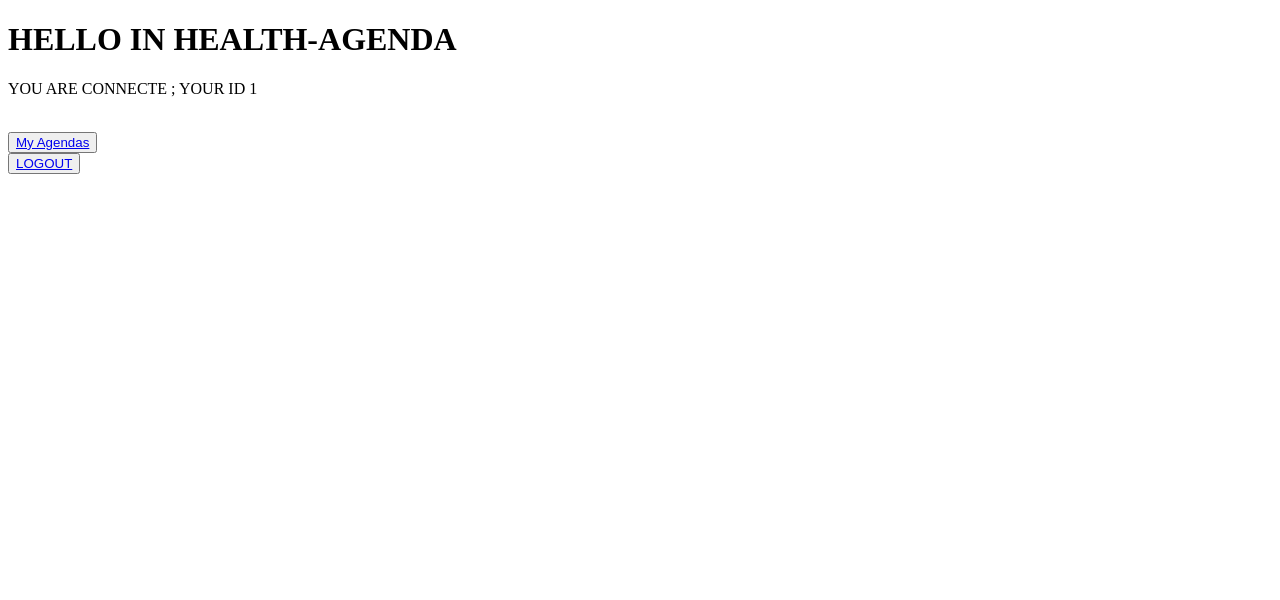
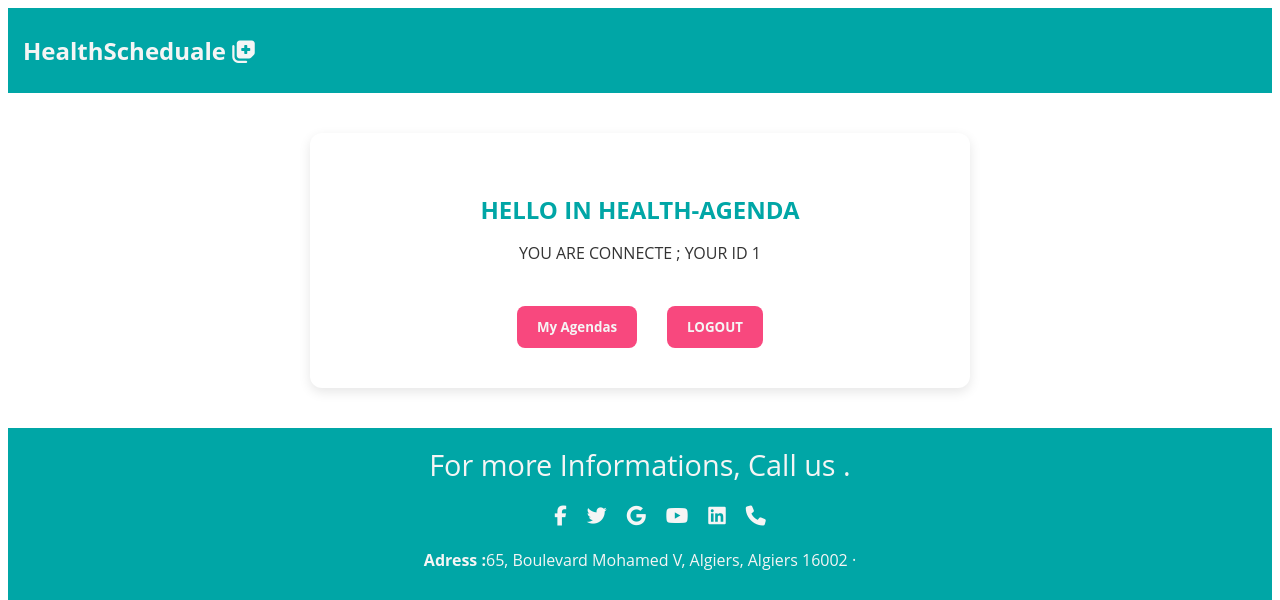
Before and after one commit to sihem2001/HealthSchedule, a PHP site: page /php/dashboard.php in a window 1280 px wide. Shown: the top 600 px of the page. Before the commit the page ends 174 px from the top, so only its background shows below. Run offline with PHP 8.4, Linux system fonts and the light colour scheme; the visitor is signed in with stand-in values (Sample User, id 1).

Commit message:
dashboard page css

```diff
--- a/css/dashboard.css
+++ b/css/dashboard.css
@@ -0,0 +1,47 @@
+* {
+  color: #f5f5f5;
+  font-family: "Open Sans", sans-serif;
+}
+.middlePage {
+  background-color: white;
+  margin: 40px auto;
+  padding: 40px 30px;
+  max-width: 600px;
+  max-height: 1000px;
+  text-align: center;
+  border-radius: 12px;
+  box-shadow: 0 4px 12px rgba(0, 0, 0, 0.1);
+}
+.middlePage h1 {
+  color: #00a6a6;
+  margin-bottom: 10px;
+}
+.middlePage p {
+  font-size: 1rem;
+  color: #333;
+  margin-bottom: 20px;
+}
+
+.buttons {
+  display: flex;
+  justify-content: center;
+  gap: 15px;
+  flex-wrap: wrap;
+}
+button {
+  background-color: #f8487e;
+  color: white;
+  text-decoration: none;
+  padding: 12px 20px;
+  border-radius: 8px;
+  font-weight: bold;
+  transition: background-color 0.3s ease;
+  border: none;
+  text-decoration: none;
+}
+button a{
+    text-decoration: none;
+}
+button:hover {
+  background-color: #e03e6f;
+}
--- /dev/null
+++ b/css/footer.css
@@ -0,0 +1,50 @@
+/* footer part */
+.footer-section {
+  background-color: #00a6a6;
+  text-emphasis-color: #ffffff;
+}
+.footer-login {
+  display: flex;
+  align-items: center;
+  justify-content: center;
+  flex-direction: column;
+  text-align: center;
+}
+.footer-login h3 {
+  font-size: 1.8rem;
+  font-weight: 400;
+  text-decoration: capitalize;
+  line-height: 1rem;
+}
+.socialMedia {
+  list-style: none;
+  display: flex;
+  align-items: center;
+  justify-content: center;
+  margin: 5px 0 5px 0;
+}
+.socialMedia li {
+  margin: 0 10px;
+}
+.socialMedia a {
+  text-decoration: none;
+}
+.socialMedia a i {
+  font-size: 20px;
+  transition: color 0.4s ease;
+}
+.socialMedia a i:hover {
+  color: #d0eafd;
+}
+.footer-bottom {
+  font-size: 14px;
+  word-spacing: 2px;
+  text-decoration: capitalize;
+  display: flex;
+  margin-left: 0px;
+}
+.footer-bottom span {
+  text-transform: uppercase;
+  opacity: 0.4;
+  font-weight: 200px;
+}
--- /dev/null
+++ b/css/header.css
@@ -0,0 +1,13 @@
+/* header part css */
+.loginHeader {
+  background-color: #00a6a6;
+  color: #f5f5f5;
+  padding-top: 6px;
+  padding-bottom: 6px;
+}
+.loginHeader h1 {
+  padding-left: 15px;
+}
+nav h1 i {
+  color: #f5f5f5;
+}
--- a/php/dashboard.php
+++ b/php/dashboard.php
@@ -12,12 +12,67 @@ if ( !isset($_SESSION['user_id'])){
  <head>
     <meta charset="UTF-8">
     <meta name="viewport" content="width=device-width, initial-scale=1.0">
-    <title>Document</title>
+      <link rel="stylesheet" href="/css/dashboard.css">
+      <link rel="stylesheet" href="/css/header.css">
+      <link rel="stylesheet" href="/css/footer.css">
+      <link rel="stylesheet" href="https://cdnjs.cloudflare.com/ajax/libs/font-awesome/6.5.0/css/all.min.css">
+    <title>Dashboard</title>
  </head>
  <body>
+   <!-- nav bar -->
+   <header class="loginHeader">
+        <nav><h1>HealthScheduale <i class="fas fa-notes-medical"></i></h1></nav>
+   </header>
+    <!-- manage and welcome  page  -->
+   <section class="middlePage">
     <h1> HELLO IN HEALTH-AGENDA</h1>
     <P>YOU ARE CONNECTE ; YOUR ID <?= htmlspecialchars($_SESSION['user_id']) ?></P><br>
-    <button><a href="./agendas/index.php">My Agendas</a></button><br>
-      <button><a href="logout.php">LOGOUT</a></button>
+    <div class="buttons">
+         <button><a href="./agendas/index.php">My Agendas</a></button><br>
+         <button><a href="logout.php">LOGOUT</a></button>
+    </div>
+
+   </section>
+   <!-- footer -->
+    <footer class="footer-section">
+    <div class="footer-login">
+        <h3>For more Informations, Call us .</h3>
+        <ul class="socialMedia">
+          <li>
+            <a href="#"><i class="fab fa-facebook-f"></i></a>
+          </li>
+          <li>
+            <a href="#"><i class="fab fa-twitter"></i></a>
+          </li>
+          <li>
+            <a href="#"><i class="fab fa-google"></i></a>
+          </li>
+          <li>
+            <a href="#"><i class="fab fa-youtube"></i></i></a>
+          </li>
+          <li>
+            <a href="#"><i class="fab fa-linkedin"></i></a>
+          </li>
+          <li>
+            <a href="#"><i class="fas fa-phone"></i></a>
+          </li>
+        </ul>
+        <p><strong>Adress :</strong>65, Boulevard Mohamed V, Algiers, Algiers 16002 ·</p>
+        <p>
+          <iframe
+            src="https://www.google.com/maps/embed?pb=!1m18!1m12!1m3!1d25569.236890908564!2d3.0415312918002813!3d36.766858224380115!2m3!1f0!2f0!3f0!3m2!1i1024!2i768!4f13.1!3m3!1m2!1s0x128fb2f877796ffd%3A0x62ac3794efff79ca!2sAlger%20Ctre!5e0!3m2!1sfr!2sdz!4v1696774205475!5m2!1sfr!2sdz"
+            width="500"
+            height="200"
+            style="border: 0"
+            allowfullscreen=""
+            loading="lazy"
+            referrerpolicy="no-referrer-when-downgrade"
+          ></iframe>
+        </p>
+    </div>
+    <div class="footer-bottom">
+            <p>copyright &copy;2025 codeOpacity. designed by <span>nethunt</span></p> <br>
+    </div>
+</footer>
  </body>
  </html>
--- a/php/login.php
+++ b/php/login.php
@@ -31,6 +31,8 @@ if ($_SERVER['REQUEST_METHOD'] === 'POST'){
     <meta charset="UTF-8">
     <meta name="viewport" content="width=device-width, initial-scale=1.0">
     <link rel="stylesheet" href="/css/login.css">
+    <link rel="stylesheet" href="/css/header.css">
+    <link rel="stylesheet" href="/css/footer.css">
      <link
       rel="stylesheet"
       href="https://cdnjs.cloudflare.com/ajax/libs/font-awesome/4.7.0/css/font-awesome.min.css"
```
Also changed, not shown: css/login.css (+0 -63 lines), php/register.php (+52 -3 lines), css/register.css (added).
